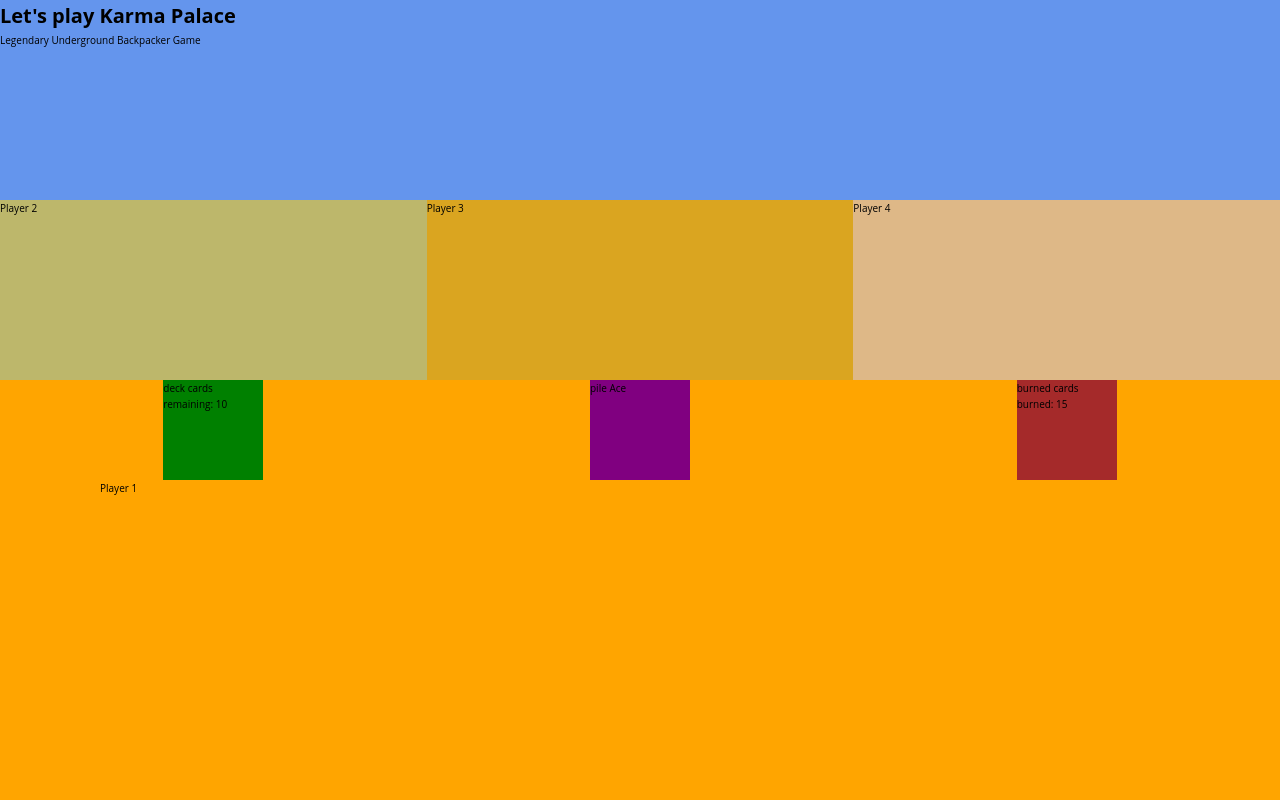
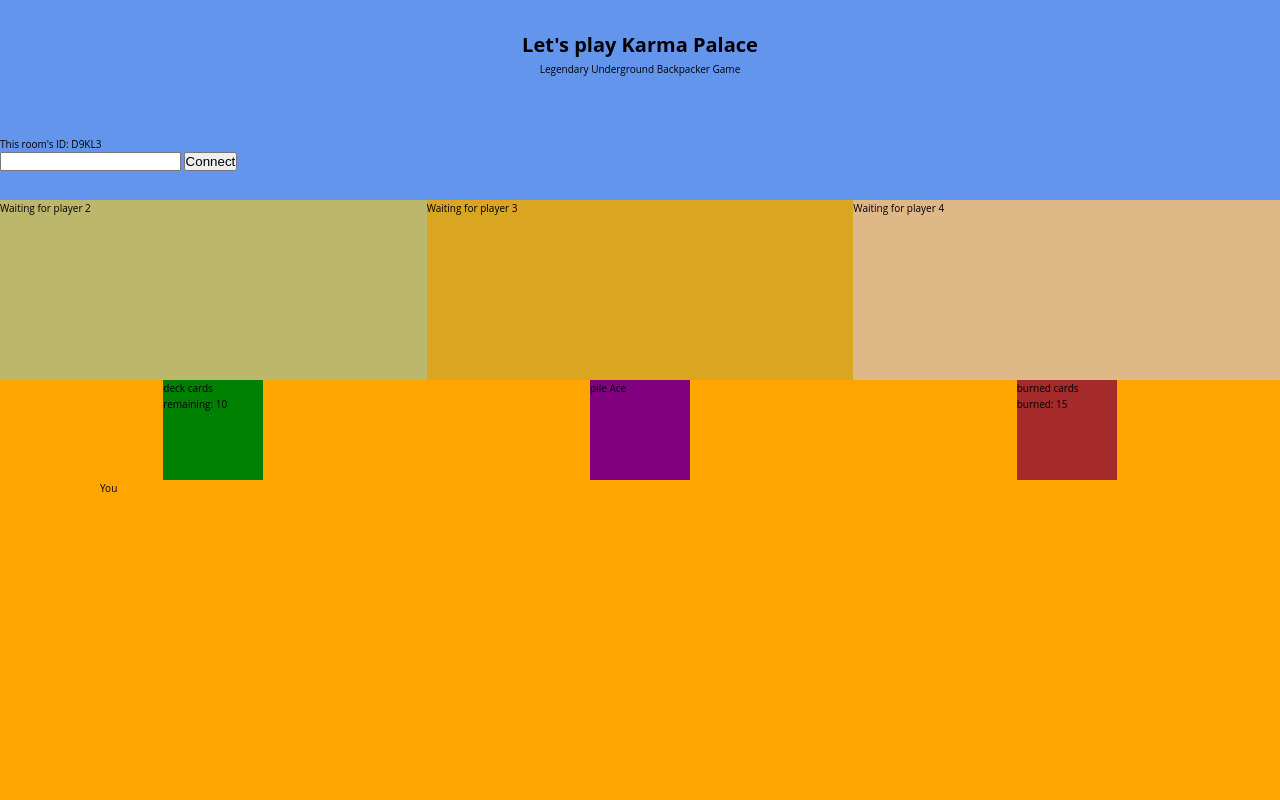
Before and after one commit to andrewtmarvin/Karma-card-game-, a plain HTML site: page index.html in a window 1280 px wide. Drawn offline with Linux system fonts and the light colour scheme.

Commit message:
adjusted layout

```diff
--- a/_base.scss
+++ b/_base.scss
@@ -28,6 +28,17 @@ body {
 
 .header {
 	background-color: cornflowerblue;
-	grid-row: header-start header-end;
+	grid-row: header-start / header-end;
 	grid-column: 1 / -1;
+	display: flex;
+	flex-flow: wrap column;
+	justify-content: space-around;
+
+	&__title {
+		width: 100%;
+		text-align: center;
+	}
+	&__connect {
+		justify-self: flex-end;
+	}
 }
--- a/index.html
+++ b/index.html
@@ -5,9 +5,17 @@
 </head>
 <body class="page-layout">
     <header class="header">
-        <div>
+        <div class="header__title">
             <h1 class="KP-title">Let's play Karma Palace</h1>
             <p class="KP-subtitle">Legendary Underground Backpacker Game</p>
+        </div>
+        <div class="header__connect">
+            <p class="room-ID">This room's ID: D9KL3</p>
+            <form action="submit" method="post">
+                <label for="roomID"></label>
+                <input name="roomID" type="text" class="text">
+                <button type="submit" class="connect-">Connect</button>
+            </form>
         </div>
     </header>
     <main class='game-area'>
@@ -25,10 +33,10 @@
                 cards burned: 15
             </div>
         </div>
-        <div class='player-space player-1' id='player1'>Player 1</div>
-        <div class='player-space player-2' id='player2'>Player 2</div>
-        <div class='player-space player-3' id='player3'>Player 3</div>
-        <div class='player-space player-4' id='player4'>Player 4</div>
+        <div class='player-space player-1' id='player1'>You</div>
+        <div class='player-space player-2' id='player2'>Waiting for player 2</div>
+        <div class='player-space player-3' id='player3'>Waiting for player 3</div>
+        <div class='player-space player-4' id='player4'>Waiting for player 4</div>
     </main>
     <footer class="footer">
         <script type='module' src="main.js"></script>
```
Also changed, not shown: css/main.css, 1 other file.
